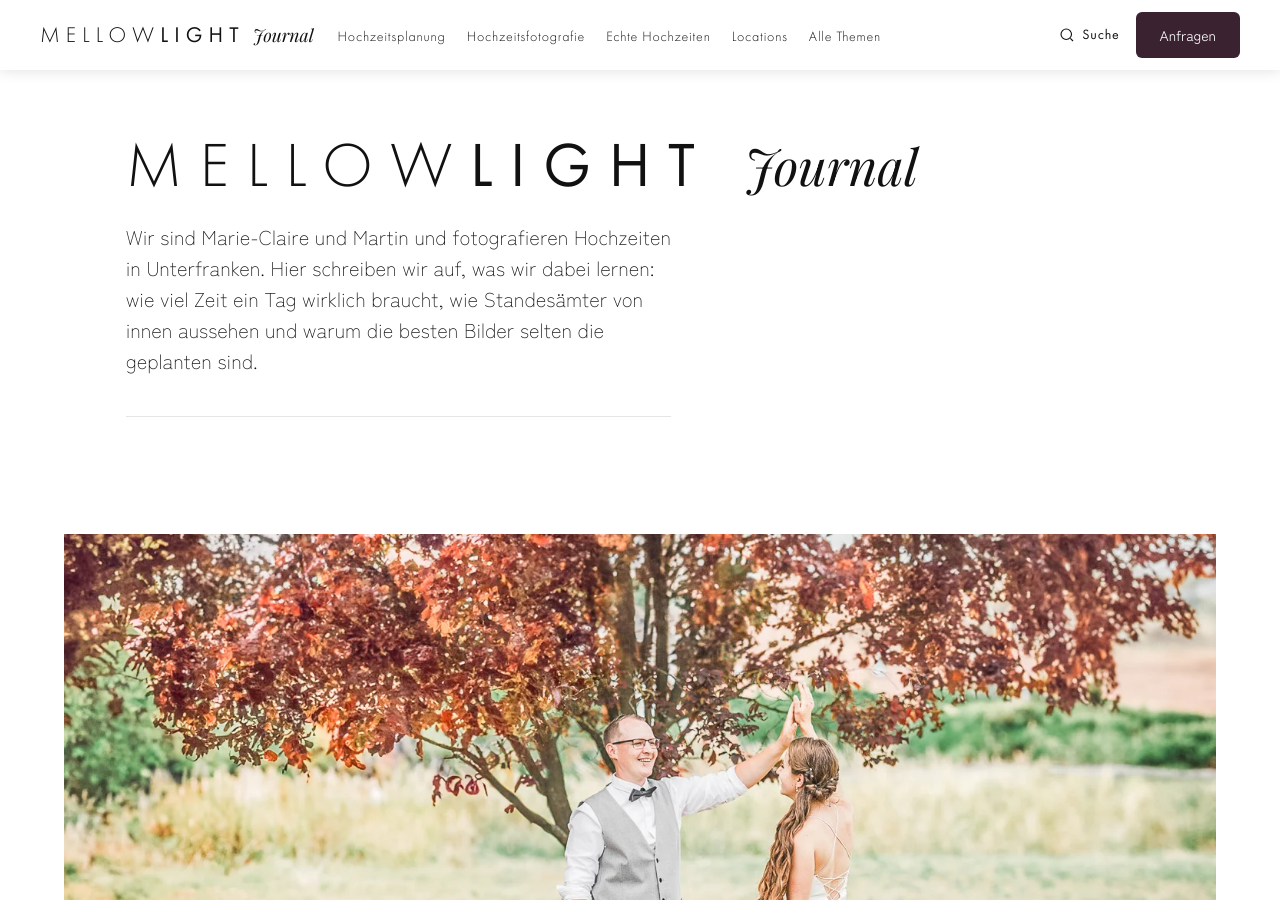
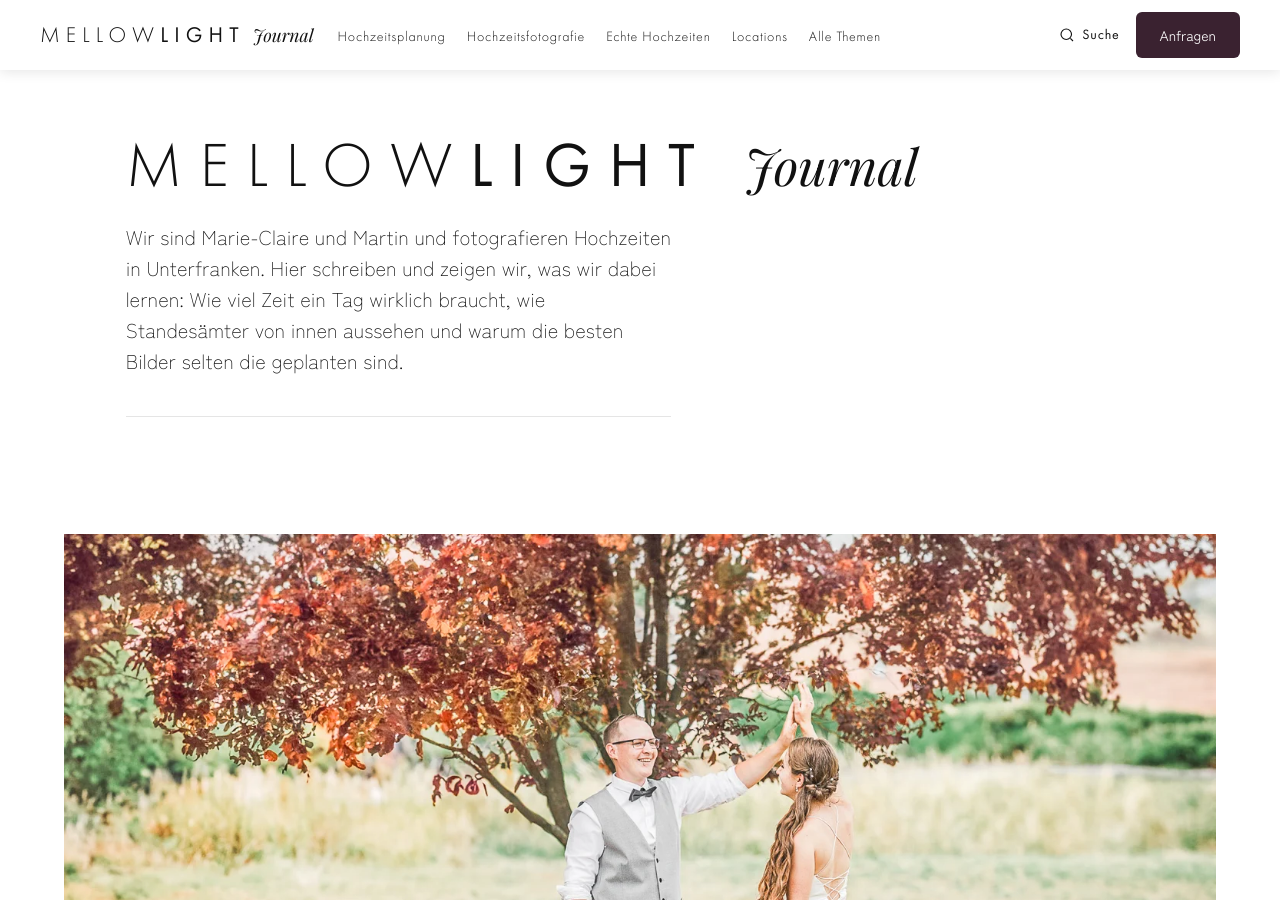
Before and after one commit to R0ckStrongo/mellowlight.blog, a Jekyll site: the page built from index.html, in a window 1280 px wide and 900 px high. Built offline with Jekyll 4.4.1, drawn with Linux system fonts in a browser that asks for light colours.

Commit message:
reworked text on index

```diff
--- a/index.html
+++ b/index.html
@@ -29,7 +29,7 @@ seo_description: >-
     </h1>
     <p class="journal-head__intro">
       Wir sind Marie-Claire und Martin und fotografieren Hochzeiten in
-      Unterfranken. Hier schreiben wir auf, was wir dabei lernen: wie viel Zeit
+      Unterfranken. Hier schreiben und zeigen wir, was wir dabei lernen: Wie viel Zeit
       ein Tag wirklich braucht, wie Standesämter von innen aussehen und warum
       die besten Bilder selten die geplanten sind.
     </p>
```
